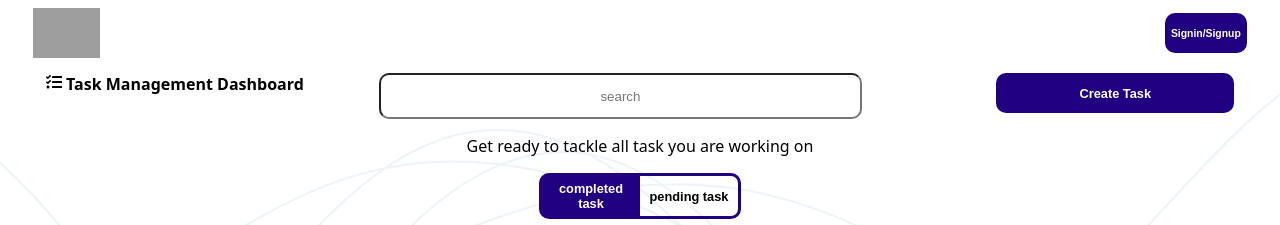
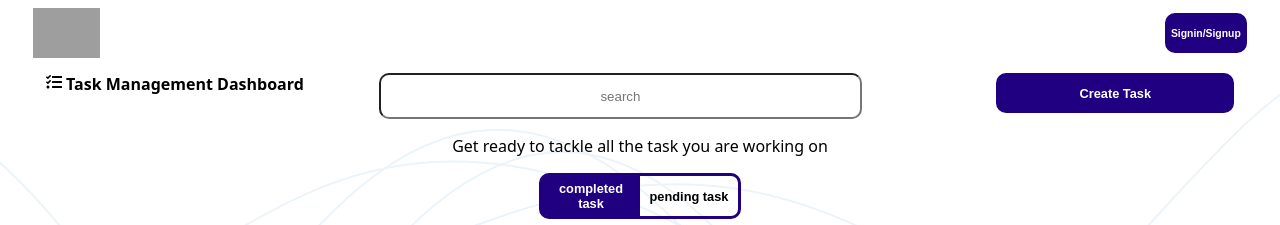
Before and after one commit to evawest-max/teach_mate_project, a React (Create React App) app: page / in a window 1280 px wide. Shown: the top 225 px of the page. Built offline with nearby package versions, Linux system fonts and the light colour scheme; grey boxes are pictures that could not be loaded.

Commit message:
Update homePage.js

```diff
--- a/src/components/homePage/homePage.js
+++ b/src/components/homePage/homePage.js
@@ -118,7 +118,7 @@ function HomePage(){
                     <input onChange={findTask} ref={inputRef} type="text" placeholder="search" className="search-input"/>
                     <button onClick={openCreateForms} className="start-create-task-button">Create Task</button>
                 </div>
-                <p className="intro-text">Get ready to tackle all task you are working on</p>
+                <p className="intro-text">Get ready to tackle all the task you are working on</p>
             </div>
             <div className='filter-container'>
                 <button className='completed-task' style={completedTaskBackgound} onClick={filterByCompletedTask}>completed task</button>
```
